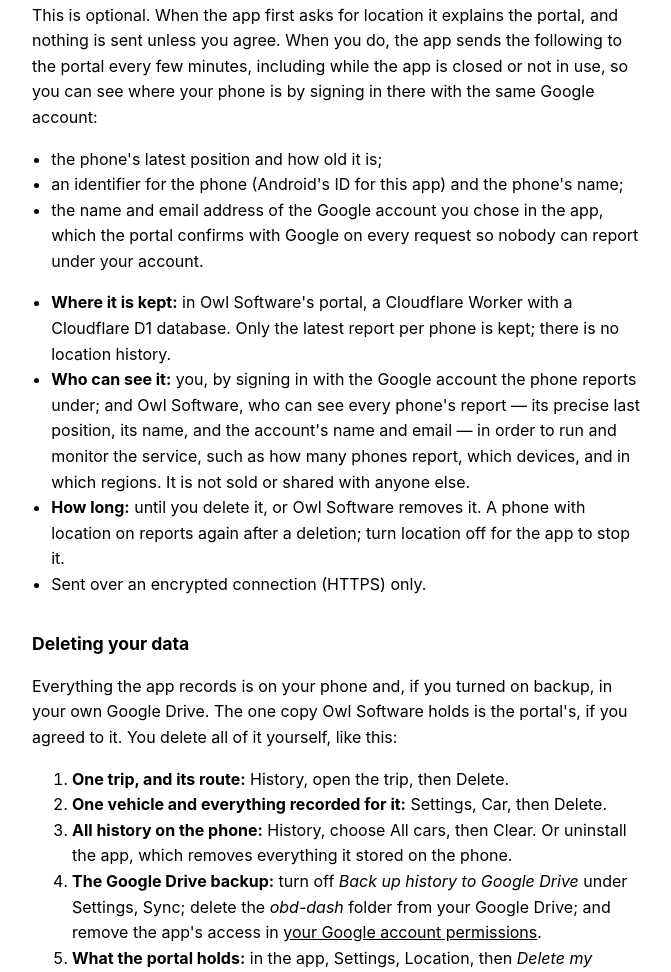
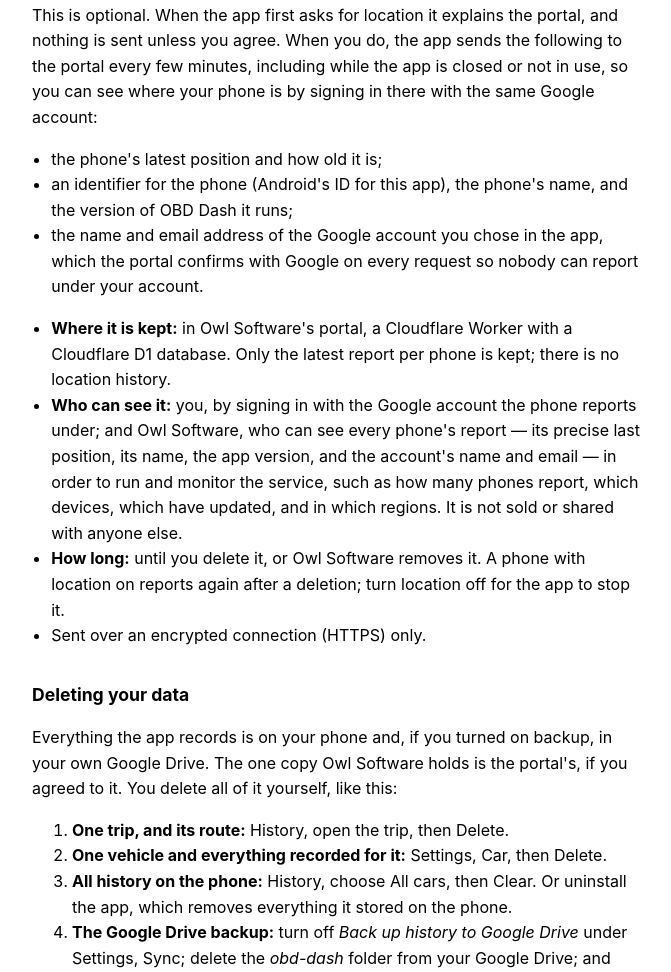
Before and after one commit to FahimHT/obd-dash-app, a plain HTML site: page privacy.html in a window 1280 px wide. Shown: the part 2182-3154 px from the top of the page, without its empty margins (304-975 px from the left). Drawn offline with Linux system fonts and the light colour scheme.

Commit message:
Privacy: the portal receives the app version, seen by the developer only
Co-Authored-By: Claude Opus 5.5 <noreply@anthropic.com>

```diff
--- a/privacy.html
+++ b/privacy.html
@@ -116,7 +116,8 @@
 </p>
 <ul>
   <li>the phone's latest position and how old it is;</li>
-  <li>an identifier for the phone (Android's ID for this app) and the phone's name;</li>
+  <li>an identifier for the phone (Android's ID for this app), the phone's name, and the version
+      of OBD Dash it runs;</li>
   <li>the name and email address of the Google account you chose in the app, which the portal
       confirms with Google on every request so nobody can report under your account.</li>
 </ul>
@@ -126,8 +127,9 @@
       history.</li>
   <li><strong>Who can see it:</strong> you, by signing in with the Google account the phone
       reports under; and Owl Software, who can see every phone's report — its precise last
-      position, its name, and the account's name and email — in order to run and monitor the
-      service, such as how many phones report, which devices, and in which regions. It is not sold
+      position, its name, the app version, and the account's name and email — in order to run and
+      monitor the service, such as how many phones report, which devices, which have updated, and
+      in which regions. It is not sold
       or shared with anyone else.</li>
   <li><strong>How long:</strong> until you delete it, or Owl Software removes it. A phone with
       location on reports again after a deletion; turn location off for the app to stop it.</li>
```
